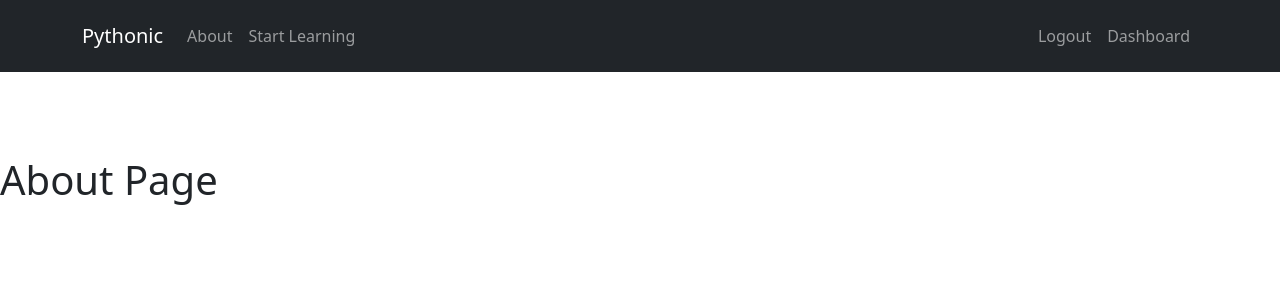
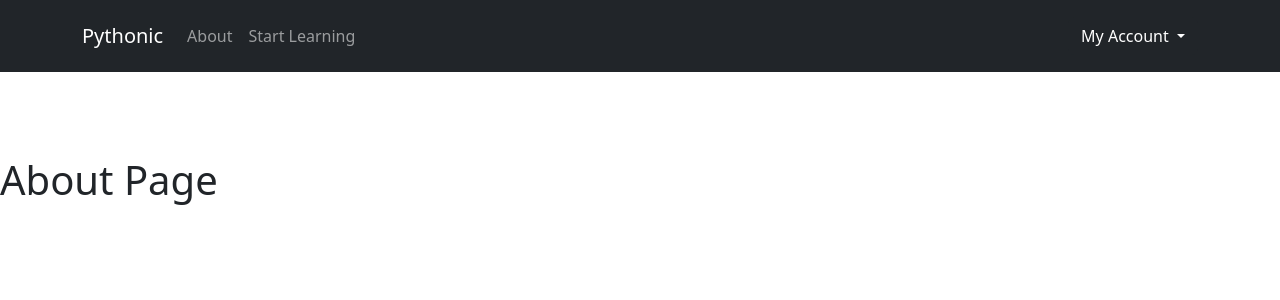
Before and after one commit to KhalilAmamri/CodeFlow, a Flask app: page /about in a window 1280 px wide. Shown: the top 300 px of the page. Run offline with Flask 3, Linux system fonts and the light colour scheme; a user stored in the database is signed in.

Commit message:
Refactor layout.html for improved readability and structure; update navbar for better user experience

```diff
--- a/pythonic/templates/layout.html
+++ b/pythonic/templates/layout.html
@@ -1,23 +1,40 @@
 <!DOCTYPE html>
 <html lang="en">
   <head>
-    <meta charset="UTF-8">
-    <meta name="viewport" content="width=device-width, initial-scale=1.0">
+    <meta charset="UTF-8" />
+    <meta name="viewport" content="width=device-width, initial-scale=1.0" />
     {% if title %}
     <title>{{ title }}</title>
     {% else %}
     <title>Default Title</title>
     {% endif %}
-    <link href="https://cdn.jsdelivr.net/npm/bootstrap@5.3.7/dist/css/bootstrap.min.css" rel="stylesheet" integrity="sha384-LN+7fdVzj6u52u30Kp6M/trliBMCMKTyK833zpbD+pXdCLuTusPj697FH4R/5mcr" crossorigin="anonymous">
-    <link rel="stylesheet" href="https://cdn.jsdelivr.net/npm/bootstrap-icons@1.13.1/font/bootstrap-icons.min.css">
-    <link rel="stylesheet" type="text/css" href="{{ url_for('static', filename='main.css') }}">
+    <link
+      href="https://cdn.jsdelivr.net/npm/bootstrap@5.3.7/dist/css/bootstrap.min.css"
+      rel="stylesheet"
+      integrity="sha384-LN+7fdVzj6u52u30Kp6M/trliBMCMKTyK833zpbD+pXdCLuTusPj697FH4R/5mcr"
+      crossorigin="anonymous"
+    />
+    <link
+      rel="stylesheet"
+      href="https://cdn.jsdelivr.net/npm/bootstrap-icons@1.13.1/font/bootstrap-icons.min.css"
+    />
+    <link
+      rel="stylesheet"
+      type="text/css"
+      href="{{ url_for('static', filename='main.css') }}"
+    />
   </head>
   <body class="d-flex flex-column min-vh-100">
     <!-- Navbar -->
     <nav class="navbar navbar-expand-lg bg-dark navbar-dark py-3 fixed-top">
       <div class="container">
         <a href="{{ url_for('home') }}" class="navbar-brand">Pythonic</a>
-            <button class="navbar-toggler" type="button" data-bs-toggle="collapse" data-bs-target="#navmenu">
+        <button
+          class="navbar-toggler"
+          type="button"
+          data-bs-toggle="collapse"
+          data-bs-target="#navmenu"
+        >
           <span class="navbar-toggler-icon"></span>
         </button>
         <div class="collapse navbar-collapse" id="navmenu">
@@ -33,12 +50,27 @@
           <ul class="navbar-nav ms-auto">
             {% if current_user.is_authenticated %}
 
+            <div class="btn-group">
+              <button
+                type="button"
+                class="btn btn-dark bg-dark dropdown-toggle"
+                data-bs-toggle="dropdown"
+                aria-expanded="false"
+              >
+                My Account
+              </button>
+              <ul class="dropdown-menu dropdown-menu-end">
             <li class="nav-item">
-                        <a href="{{ url_for('logout') }}" class="nav-link">Logout</a>
+              <a href="#dashboard" class="dropdown-item">Dashboard</a>
             </li>
             <li class="nav-item">
-                        <a href="#dashboard" class="nav-link">Dashboard</a>
+              <a href="{{ url_for('logout') }}" class="dropdown-item">Logout</a>
             </li>
+              </ul>
+            </div>
+
+
+
 
             {% else %}
             <li class="nav-item">
@@ -49,27 +81,15 @@
               <a href="{{ url_for('login') }}" class="nav-link">Login</a>
             </li>
 
-
             {% endif %}
-
-
           </ul>
         </div>
       </div>
     </nav>
-    {% with messages = get_flashed_messages(with_categories=true) %}
-
-    {% if messages %}
-    {% for category, message in messages %}
-    <div class="alert alert-{{ category }} text-center">
-        {{ message }}
-    </div>
-    {% endfor %}
-    {% endif %}
-    {% endwith %}
-
-        {% block content %} {% endblock %}
-
+    {% with messages = get_flashed_messages(with_categories=true) %} {% if
+    messages %} {% for category, message in messages %}
+    <div class="alert alert-{{ category }} text-center">{{ message }}</div>
+    {% endfor %} {% endif %} {% endwith %} {% block content %} {% endblock %}
 
     <!-- footer -->
 
@@ -78,23 +98,28 @@
         <div class="row text-center text-white">
           <div class="col-md-12 col-lg-4 pb-2">
             <h4 class="text-center text-decoration-underline">Quick Links</h4>
-                    <ul class=" nobull pt-3">
+            <ul class="nobull pt-3">
               <li><a href="#" class="link text-white">Privacy Policy</a></li>
-                        <li><a href="#" class="link text-white">Terms & Conditions</a></li>
+              <li>
+                <a href="#" class="link text-white">Terms & Conditions</a>
+              </li>
             </ul>
           </div>
           <div class="col-md-12 col-lg-4">
-                    <h4 class="text-center text-decoration-underline pb-3">Social Links</h4>
+            <h4 class="text-center text-decoration-underline pb-3">
+              Social Links
+            </h4>
             <a href="#" class="text-white p-2"><i class="bi-github"></i></a>
             <a href="#" class="text-white p-2"><i class="bi-youtube"></i></a>
             <a href="#" class="text-white p-2"><i class="bi-facebook"></i></a>
             <a href="#" class="text-white p-2"><i class="bi-twitter"></i></a>
             <a href="#" class="text-white p-2"><i class="bi-instagram"></i></a>
             <a href="#" class="text-white p-2"><i class="bi-tiktok"></i></a>
-
           </div>
           <div class="col-md-12 col-lg-4 pb-2">
-                    <h4 class="text-center text-decoration-underline pb-3">Contact Us</h4>
+            <h4 class="text-center text-decoration-underline pb-3">
+              Contact Us
+            </h4>
             <p class="lead">omar@oghoneim.com</p>
           </div>
         </div>
@@ -105,8 +130,11 @@
           </a>
         </div>
       </div>
-
     </footer>
-    <script src="https://cdn.jsdelivr.net/npm/bootstrap@5.3.7/dist/js/bootstrap.bundle.min.js" integrity="sha384-ndDqU0Gzau9qJ1lfW4pNLlhNTkCfHzAVBReH9diLvGRem5+R9g2FzA8ZGN954O5Q" crossorigin="anonymous"></script>
+    <script
+      src="https://cdn.jsdelivr.net/npm/bootstrap@5.3.7/dist/js/bootstrap.bundle.min.js"
+      integrity="sha384-ndDqU0Gzau9qJ1lfW4pNLlhNTkCfHzAVBReH9diLvGRem5+R9g2FzA8ZGN954O5Q"
+      crossorigin="anonymous"
+    ></script>
   </body>
 </html>
```
Also changed, not shown: instance/pythonic.db. Lines whose indentation alone changed are shown as unchanged.
